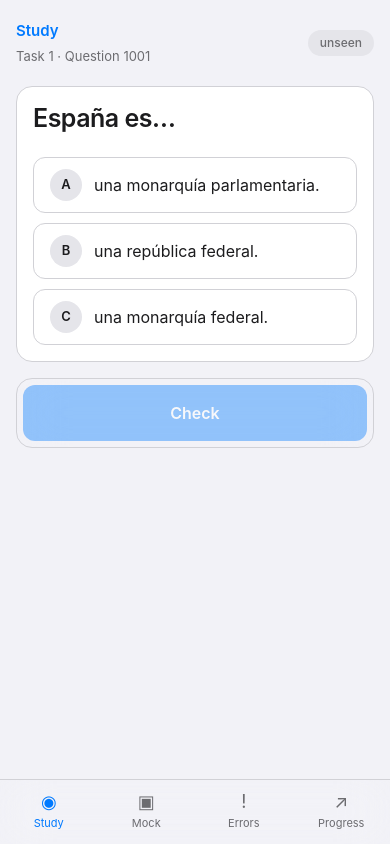
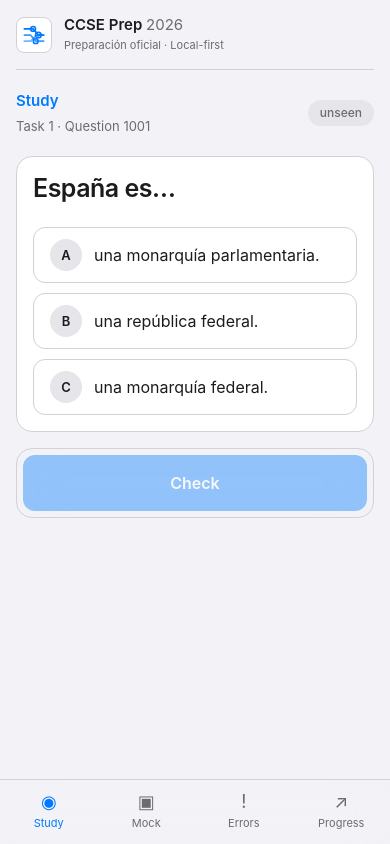
Before and after one commit to IFAKA/ccse-prep, a Next.js app: page / in a window 390 px wide. Built offline with nearby package versions, Linux system fonts and the light colour scheme.

Commit message:
feat: add CCSE Prep splash screen

```diff
--- a/src/app/globals.css
+++ b/src/app/globals.css
@@ -3,3 +3,13 @@
 @media(prefers-color-scheme:dark){:root{--bg:#000;--surface:#1c1c1e;--surface-2:#2c2c2e;--label:#f2f2f7;--secondary:#98989d;--separator:#38383a;--tint:#0a84ff;--success:#30d158;--danger:#ff453a}}
 *{box-sizing:border-box}html{background:var(--bg);color-scheme:light dark}body{margin:0;background:var(--bg);color:var(--label);font-family:-apple-system,BlinkMacSystemFont,"SF Pro Display","SF Pro Text",system-ui,sans-serif;min-width:360px}button,input{font:inherit}button{cursor:pointer;touch-action:manipulation;-webkit-tap-highlight-color:transparent;transition:transform 140ms var(--ease-out),opacity 140ms ease-out,background-color 140ms ease-out,border-color 140ms ease-out,color 140ms ease-out}button:active:not(:disabled){transform:scale(.97)}button:disabled{cursor:not-allowed}.sans,.display{font-family:inherit;letter-spacing:normal}.focus-ring:focus-visible{outline:3px solid var(--tint);outline-offset:2px}.grain{background:var(--surface)}
 @media (prefers-reduced-motion: reduce){*,*::before,*::after{scroll-behavior:auto!important;animation-duration:.01ms!important;animation-iteration-count:1!important;transition-duration:.01ms!important}button:active:not(:disabled){transform:none}}
+.splash-screen{--splash-bg:var(--bg);position:fixed;inset:0;z-index:50;display:grid;place-items:center;overflow:hidden;background:var(--bg);color:var(--label);animation:splash-out .42s var(--ease-out) 1.42s forwards}
+.splash-lockup{display:grid;justify-items:center;transform:translateY(-2vh);animation:splash-lockup-in .7s var(--ease-out) both}
+.splash-mark-wrap{display:grid;height:5.5rem;width:5.5rem;place-items:center;border:1px solid var(--separator);border-radius:1rem;background:var(--surface);color:var(--tint);box-shadow:0 18px 54px color-mix(in srgb,var(--label) 10%,transparent);animation:splash-mark-in .55s var(--ease-out) .08s both}
+.splash-wordmark{margin-top:1.3rem;font-size:clamp(2.25rem,8vw,3.7rem);font-weight:650;letter-spacing:-.055em;line-height:1}
+.splash-wordmark span{color:var(--secondary);font-weight:400}
+.splash-caption{margin:1rem 0 0;color:var(--secondary);font-size:.78rem;letter-spacing:.02em;animation:splash-caption-in .5s var(--ease-out) .55s both}
+.splash-mark-line{stroke-dasharray:120;stroke-dashoffset:120;animation:splash-draw .55s linear forwards}
+.splash-mark-line-1{animation-delay:.12s}.splash-mark-line-2{animation-delay:.22s}.splash-mark-line-3{animation-delay:.32s}.splash-mark-check{animation-delay:.72s}
+.splash-mark-node{transform-box:fill-box;transform-origin:center;animation:splash-node-in .3s var(--ease-out) both}.splash-mark-node-1{animation-delay:.55s}.splash-mark-node-2{animation-delay:.65s}.splash-mark-node-3{animation-delay:.75s}
+@keyframes splash-draw{to{stroke-dashoffset:0}}@keyframes splash-node-in{from{opacity:0;transform:scale(.6)}to{opacity:1;transform:scale(1)}}@keyframes splash-mark-in{from{opacity:0;transform:translateY(10px) scale(.9);filter:blur(7px)}to{opacity:1;transform:none;filter:none}}@keyframes splash-lockup-in{from{opacity:0}to{opacity:1}}@keyframes splash-caption-in{from{opacity:0;transform:translateY(6px)}to{opacity:1;transform:none}}@keyframes splash-out{to{opacity:0;visibility:hidden;pointer-events:none;filter:blur(8px)}}
--- /dev/null
+++ b/src/components/CCSEMark.tsx
@@ -0,0 +1,13 @@
+export default function CCSEMark({ animated = false, className = "" }: { animated?: boolean; className?: string }) {
+  return (
+    <svg aria-hidden="true" className={className} viewBox="0 0 64 64" fill="none" xmlns="http://www.w3.org/2000/svg">
+      <path className={animated ? "splash-mark-line splash-mark-line-1" : undefined} d="M10 18H30L42 32H54" stroke="currentColor" strokeWidth="4" strokeLinecap="round" strokeLinejoin="round" />
+      <path className={animated ? "splash-mark-line splash-mark-line-2" : undefined} d="M10 32H24L36 46H54" stroke="currentColor" strokeWidth="4" strokeLinecap="round" strokeLinejoin="round" opacity=".76" />
+      <path className={animated ? "splash-mark-line splash-mark-line-3" : undefined} d="M10 46H25L37 32H54" stroke="currentColor" strokeWidth="4" strokeLinecap="round" strokeLinejoin="round" opacity=".56" />
+      <circle className={animated ? "splash-mark-node splash-mark-node-1" : undefined} cx="30" cy="18" r="5.5" fill="var(--splash-bg)" stroke="currentColor" strokeWidth="3.5" />
+      <circle className={animated ? "splash-mark-node splash-mark-node-2" : undefined} cx="36" cy="46" r="5.5" fill="var(--splash-bg)" stroke="currentColor" strokeWidth="3.5" />
+      <circle className={animated ? "splash-mark-node splash-mark-node-3" : undefined} cx="42" cy="32" r="6.5" fill="var(--splash-bg)" stroke="currentColor" strokeWidth="3.5" />
+      <path className={animated ? "splash-mark-line splash-mark-check" : undefined} d="M39 32L41.5 34.5L46.5 29" stroke="currentColor" strokeWidth="3" strokeLinecap="round" strokeLinejoin="round" />
+    </svg>
+  );
+}
--- /dev/null
+++ b/src/components/SplashScreen.tsx
@@ -0,0 +1,30 @@
+"use client";
+
+import { useEffect, useState } from "react";
+import CCSEMark from "./CCSEMark";
+
+const splashSeenKey = "ccse-prep:splash-seen";
+
+function shouldShowSplash() {
+  try { return window.sessionStorage.getItem(splashSeenKey) !== "true"; } catch { return true; }
+}
+
+export default function SplashScreen() {
+  const [visible, setVisible] = useState(shouldShowSplash);
+
+  useEffect(() => {
+    if (!visible) return;
+    try { window.sessionStorage.setItem(splashSeenKey, "true"); } catch { /* storage can be unavailable */ }
+    const timer = window.setTimeout(() => setVisible(false), 1800);
+    return () => window.clearTimeout(timer);
+  }, [visible]);
+
+  if (!visible) return null;
+  return <div className="splash-screen" role="status" aria-label="CCSE Prep 2026" aria-live="polite">
+    <div className="splash-lockup">
+      <div className="splash-mark-wrap"><CCSEMark animated className="h-14 w-14" /></div>
+      <div className="splash-wordmark">CCSE Prep <span>2026</span></div>
+      <p className="splash-caption">Preparación oficial · Local-first</p>
+    </div>
+  </div>;
+}
```
Also changed, not shown: src/components/AppShell.tsx (+2 -2 lines).
